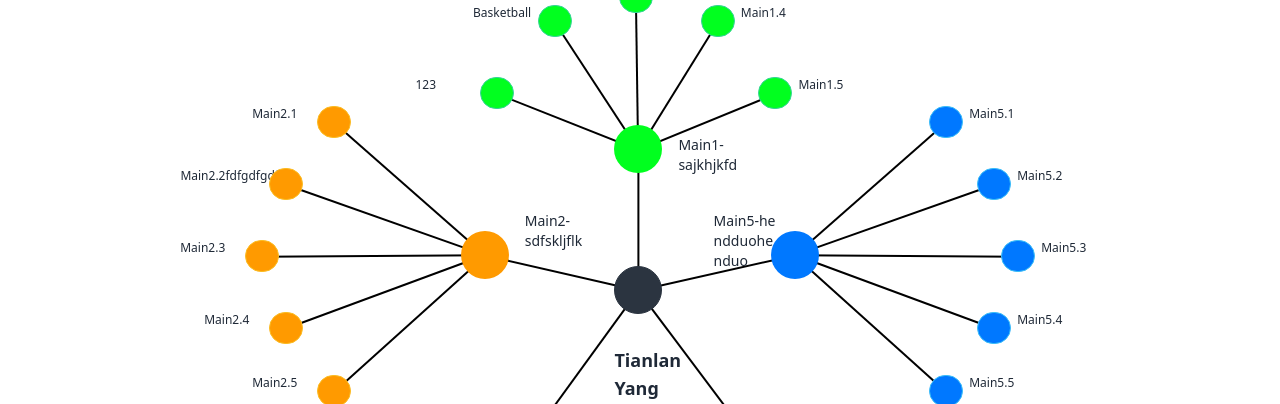
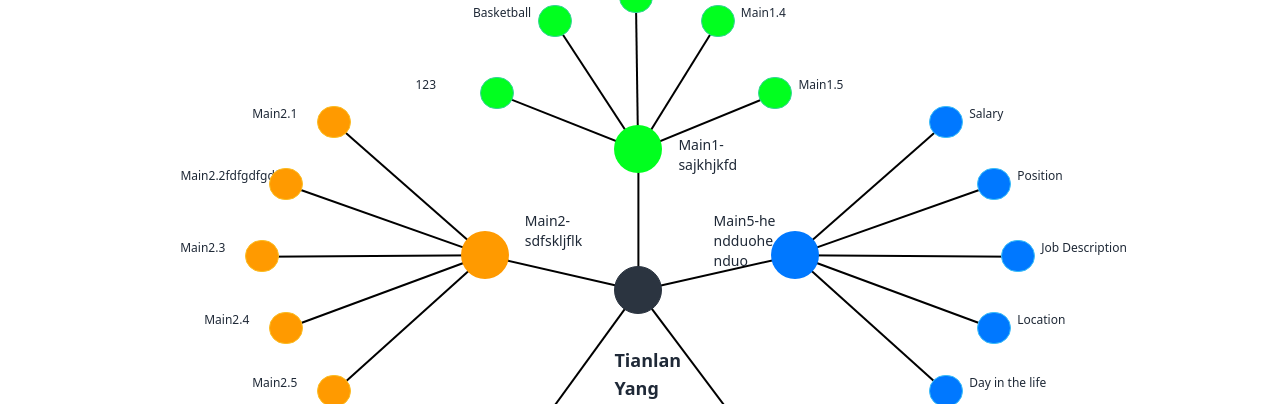
Before and after one commit to TianlanYang/Transferable-Skills-Assessment, a website: page result.html in a window 1280 px wide. Shown: the part 115-519 px from the top of the page. Drawn offline with nearby package versions, Linux system fonts and the light colour scheme; no server answers; a script that the page names is missing.

Commit message:
add five small nodes for careers

```diff
--- a/result.html
+++ b/result.html
@@ -314,35 +314,35 @@
                     <button class="text-center rounded-full btn btn-info hover:bg-sky-500 w-4 h-8 min-w-0 min-h-0
                         z-20" style="background-color: #0078ff;" id="6.1"></button>
                     <p class="absolute ml-10 text-sm" style="font-size: 12px; line-height: 16px;">
-                        Main5.1
+                        Salary
                     </p>
                 </a>
                 <a href=" #" class="absolute flex" style="top: -130%; right: -400%">
                     <button class="text-center rounded-full btn btn-info hover:bg-sky-500 w-4 h-8 min-w-0 min-h-0
                         z-20" style="background-color: #0078ff;" id="6.2"></button>
                     <p class="absolute ml-10 text-sm" style="font-size: 12px; line-height: 16px;">
-                        Main5.2
+                        Position
                     </p>
                 </a>
                 <a href=" #" class="absolute flex" style="top: 20%; right: -450%">
                     <button class="text-center rounded-full btn btn-info hover:bg-sky-500 w-4 h-8 min-w-0 min-h-0
                         z-20" style="background-color: #0078ff;" id="6.3"></button>
-                    <p class="absolute ml-10 text-sm" style="font-size: 12px; line-height: 16px;">
-                        Main5.3
+                    <p class="absolute ml-10 text-sm" style="font-size: 12px; line-height: 16px; white-space: nowrap;">
+                        Job Description
                     </p>
                 </a>
                 <a href=" #" class="absolute flex" style="top: 170%; right: -400%">
                     <button class="text-center rounded-full btn btn-info hover:bg-sky-500 w-4 h-8 min-w-0 min-h-0
                         z-20" style="background-color: #0078ff;" id="6.4"></button>
                     <p class="absolute ml-10 text-sm" style="font-size: 12px; line-height: 16px;">
-                        Main5.4
+                        Location
                     </p>
                 </a>
                 <a href=" #" class="absolute flex" style="top: 300%; right: -300%">
                     <button class="text-center rounded-full btn btn-info hover:bg-sky-500 w-4 h-8 min-w-0 min-h-0
                         z-20" style="background-color: #0078ff;" id="6.5"></button>
-                    <p class="absolute ml-10 text-sm" style="font-size: 12px; line-height: 16px;">
-                        Main5.5
+                    <p class="absolute ml-10 text-sm" style="font-size: 12px; line-height: 16px; white-space: nowrap;">
+                        Day in the life
                     </p>
                 </a>
             </div>
```
